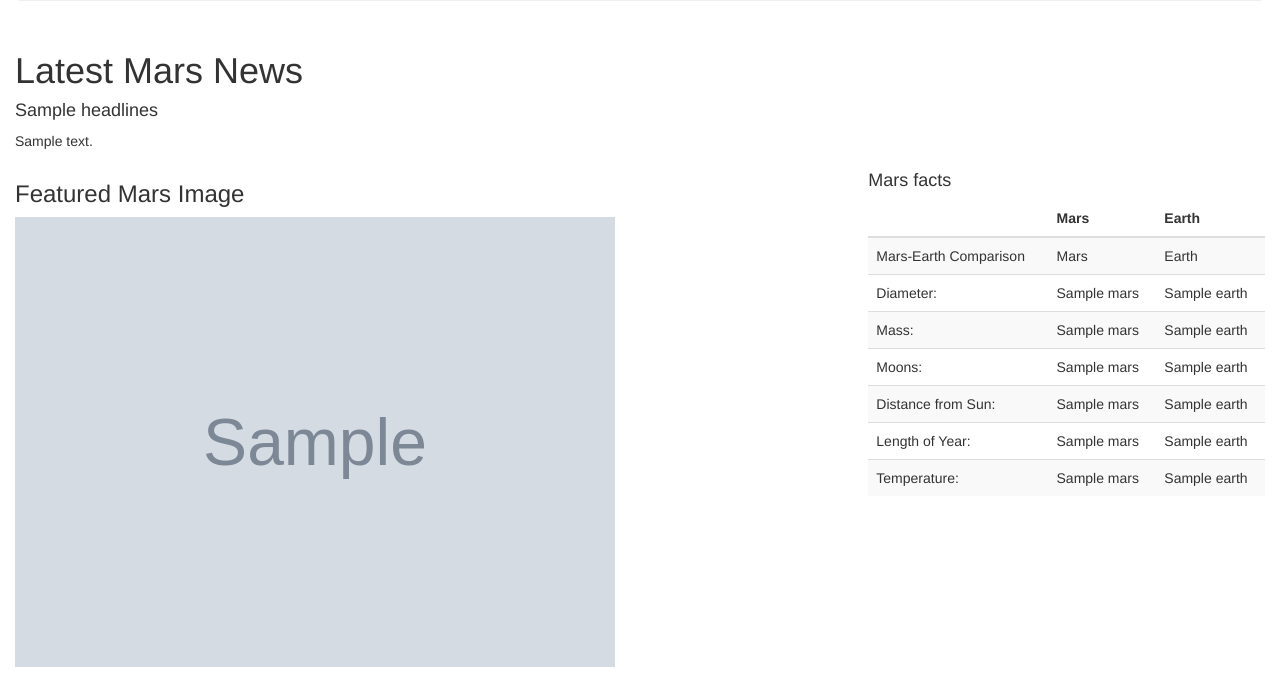
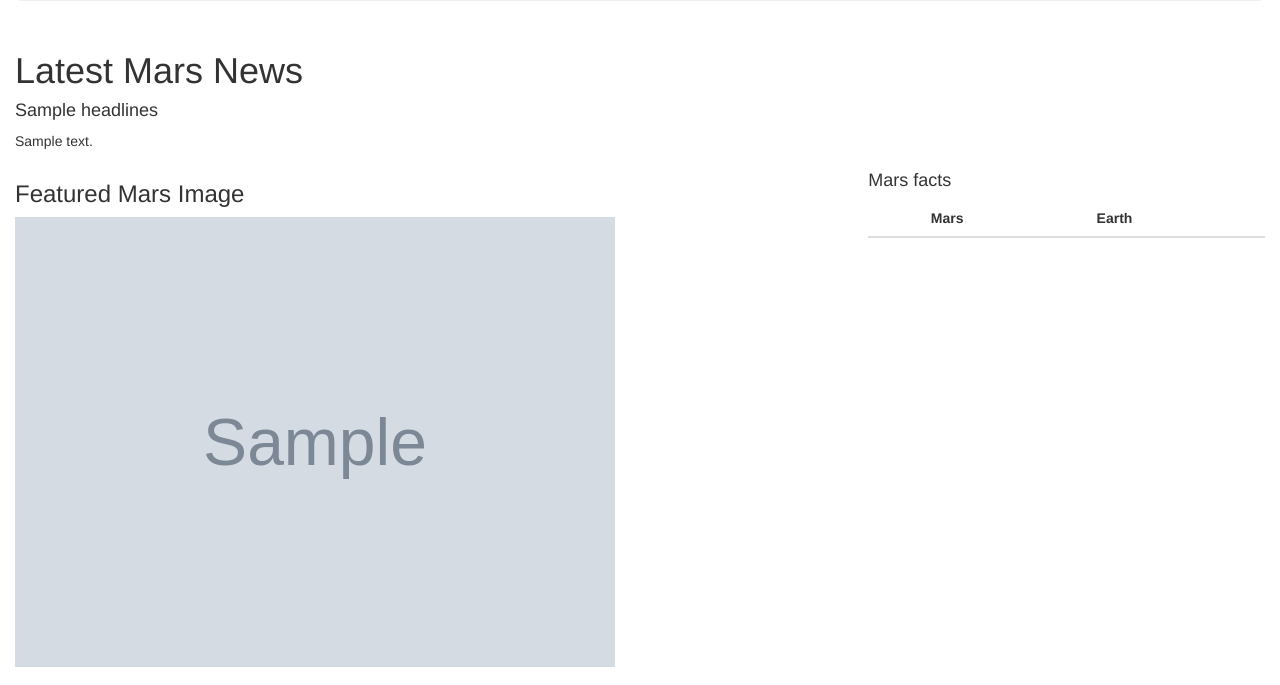
Before and after one commit to rnwokoye/web-scraping-challenge, a Flask app: page / in a window 1280 px wide. Shown: the part 255-940 px from the top of the page. Run offline with Flask 2, Linux system fonts and the light colour scheme; grey boxes marked "Sample" are stand-in pictures; a database or web service that is not in the repository returns one stand-in record (values such as "Sample title"); lists and menus that the app fills with data are empty; some libraries are stand-ins or nearby versions.

Commit message:
changed index file

```diff
--- a/mission_to_mars/app.py
+++ b/mission_to_mars/app.py
@@ -19,14 +19,14 @@ mongo = PyMongo(app, uri="mongodb://localhost:27017/visit_mars_app")
 @app.route("/")
 def index():
 
-    mars_data = mongo.db.mars_data_collection.find()
-    for data in mars_data:
-        data_res = data
+    data_res = mongo.db.mars_data_collection.find_one()
 
-    #team_list = ["Jumpers", "Dunkers", "Dribblers", "Passers"]
-    return render_template("index.html", my_dict_data=data_res)
+    # mars_data = mongo.db.mars_data_collection.find()
+    # for data in mars_data:
+    #     data_res = data
 
 
+    return render_template("index.html", my_dict_data=data_res)
 
 
 @app.route("/scrape")
--- a/mission_to_mars/scrape_mars.py
+++ b/mission_to_mars/scrape_mars.py
@@ -46,13 +46,14 @@ def scrape():
     header_row0 = 0
     df1.columns = df1.iloc[header_row0]
     df1.drop(header_row0, inplace=True)
-    df1.set_index('Mars - Earth Comparison', inplace=True)
+    df3 = df1.set_index('Mars - Earth Comparison')
 
-    df2 = facts[1]
-    header_row1 = 0
-    df2.columns = df2.iloc[header_row1]
-    df2.drop(header_row1, inplace=True)
-    df2.set_index('Equatorial Diameter:', inplace=True)
+
+    # df2 = facts[1]
+    # header_row1 = 0
+    # df2.columns = df2.iloc[header_row1]
+    # df2.drop(header_row1, inplace=True)
+    # df4 = df2.set_index('Equatorial Diameter:')
 
 
     # Hermisphere data
@@ -83,6 +84,6 @@ def scrape():
     all_data['headlines'] = news_headline
     all_data['text'] = news_text
     all_data['hermisphere'] = dict_list
-    all_data['facts'] = df1.to_dict('records')
+    all_data['facts'] = df3.to_dict('records')
 
     return all_data
--- a/mission_to_mars/templates/index.html
+++ b/mission_to_mars/templates/index.html
@@ -16,14 +16,14 @@
         <section class="row">
             <div class="col-sm-12">
                 <h1 class="main-heading">Latest Mars News</h1>
-                <h4 class="sub-headings">{{ my_dict_data.get('headlines')}}</h4>
-                <p class="paragraph-text">{{ my_dict_data.get('text') }}</p>
+                <h4 class="sub-headings">{{ my_dict_data.headlines }}</h4>
+                <p class="paragraph-text">{{ my_dict_data.text }}</p>
             </div>
         </section>
         <section class="row">
             <div class="col-sm-8">
                 <h3 class=sub-headings>Featured Mars Image</h3>
-                <img src="{{ my_dict_data.get('main_image') }}" alt="Featured Image" width="600px">
+                <img src="{{ my_dict_data.main_image }}" alt="Featured Image" width="600px">
             </div>
             <div class="col-sm-4">
                 <h4 class="sub-headings">Mars facts</h4>
@@ -35,7 +35,7 @@
                             <th>Earth</th>
                         </tr>
                     </thead>
-                    <tbody>
+                    <!-- <tbody>
                         <tr>
                             <td>Mars-Earth Comparison</td>
                             <td>Mars</td>
@@ -71,7 +71,7 @@
                             <td>{{ my_dict_data['facts'][5]['Mars']}}</td>
                             <td>{{ my_dict_data['facts'][5]['Earth']}}</td>
                         </tr>
-                    </tbody>
+                    </tbody> -->
                 </table>
             </div>
         </section>
```
Also changed, not shown: 3 other files.
